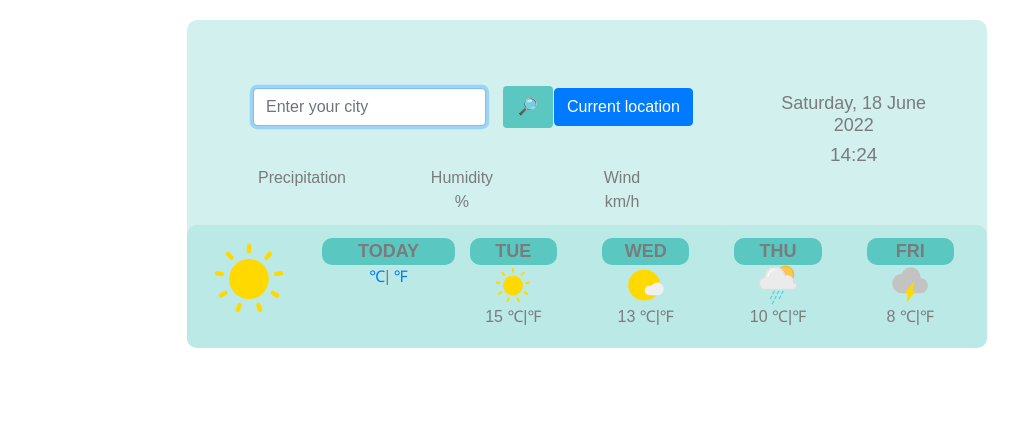
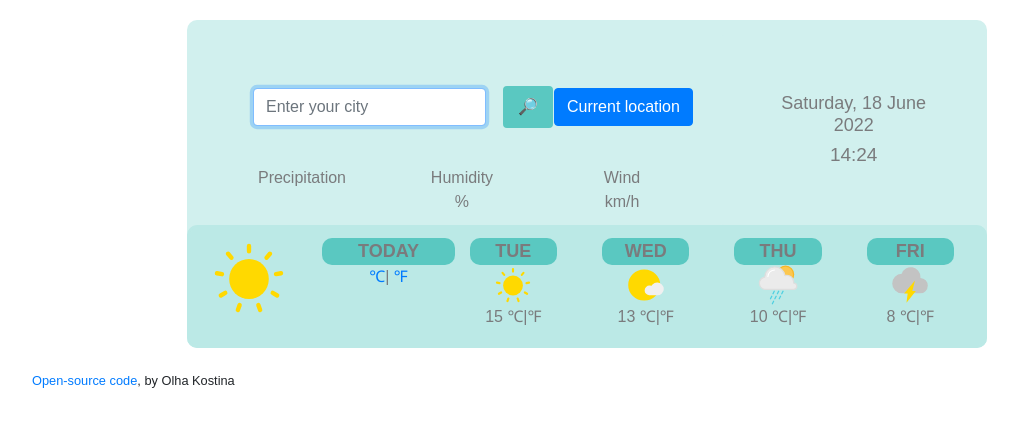
Before and after one commit to OlhaKostina/weather-forecast-app, a plain HTML site: page index.html in a window 1280 px wide. Shown: the whole page, without its empty margins (53-1071 px from the left). Drawn offline with nearby package versions, Linux system fonts and the light colour scheme; no server answers; a web font is replaced by a local one.

Commit message:
Added open-source code link to index.html

```diff
--- a/index.html
+++ b/index.html
@@ -104,6 +104,9 @@
           </div>
         </div>
         </div>
+        <small>
+        <a href="https://github.com/OlhaKostina/weather-forecast-app" target="_blank">Open-source code</a>, by Olha Kostina
+        </small>
       </div>
     </div>
     <script src="src/script.js"></script>
```
